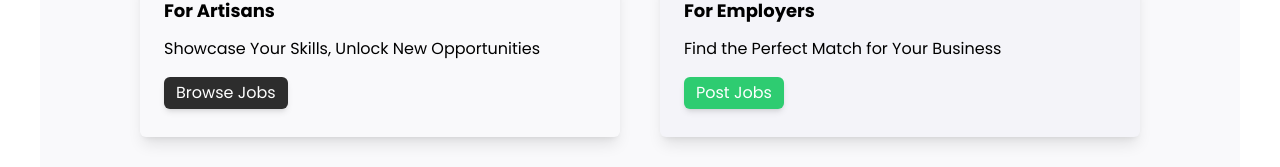
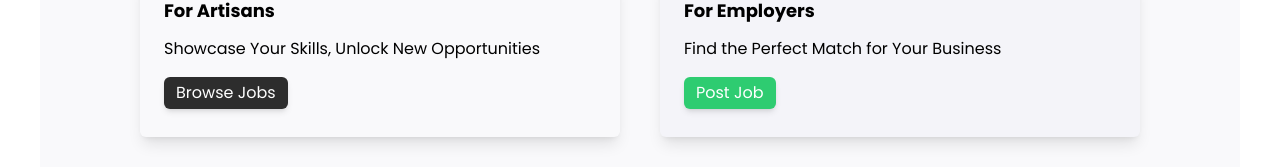
Before and after one commit to emmanuelcobbinah007/adwumapa, a React (Vite) app in the folder Rect Jobs Frontend/: page / in a window 1280 px wide. Shown: the part 423-590 px from the top of the page. Built offline with nearby package versions, Linux system fonts and the light colour scheme; no server answers.

Commit message:
Updated the card component

```diff
--- a/Rect Jobs Frontend/src/components/Cards.jsx
+++ b/Rect Jobs Frontend/src/components/Cards.jsx
@@ -5,7 +5,7 @@ const Cards = () => {
   return (
     <div className='mt-[80px] md:flex md:justify-center max-w-[1200px] mx-auto md:py-12 py-6 bg-[#f9f9fb] '>
         <Card title='For Artisans' tagline='Showcase Your Skills, Unlock New Opportunities' buttonText='Browse Jobs' bgColour='#a4f0c2'/>
-        <Card title='For Employers' tagline='Find the Perfect Match for Your Business' buttonText='Post Jobs' bgColour='#f4f4f9'/>
+        <Card title='For Employers' tagline='Find the Perfect Match for Your Business' buttonText='Post Job' bgColour='#f4f4f9'/>
     </div>
   )
 }
```
